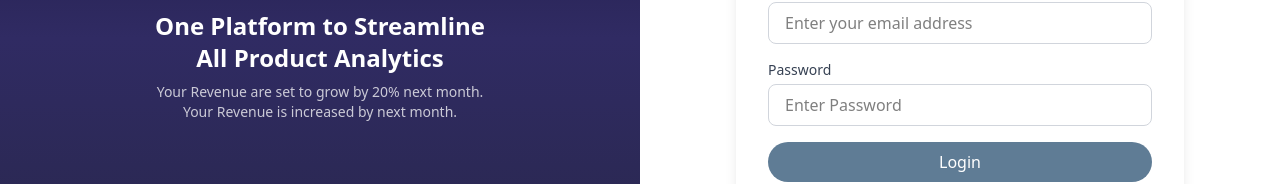
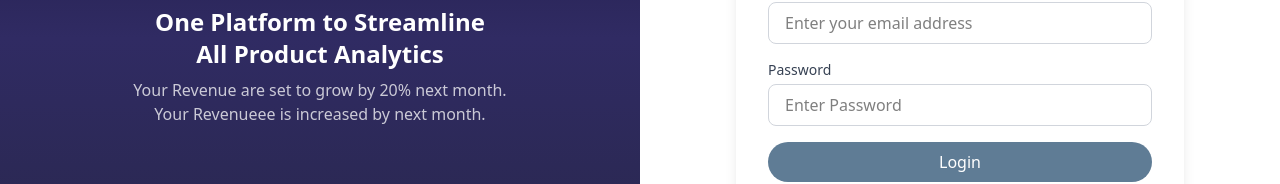
Before and after one commit to nitin-brilliantech/Ad-monitization, a React (Vite) app: page /adminLogin in a window 1280 px wide. Shown: the part 362-546 px from the top of the page. Built offline with nearby package versions, Linux system fonts and the light colour scheme.

Commit message:
colour changes

```diff
--- a/src/pages/auth/AdminLogin.jsx
+++ b/src/pages/auth/AdminLogin.jsx
@@ -61,10 +61,10 @@ const AdminLogin = () => {
           <h1 className="text-2xl font-bold mb-2 text-center">
             One Platform to Streamline <br /> All Product Analytics
           </h1>
-          <p className="text-sm text-center opacity-75">
+          <p className="text-md text-center opacity-75">
             Your Revenue are set to grow by 20% next month.
             <br />
-            Your Revenue is increased by next month.
+            Your Revenueee is increased by next month.
           </p>
         </div>
 
```
